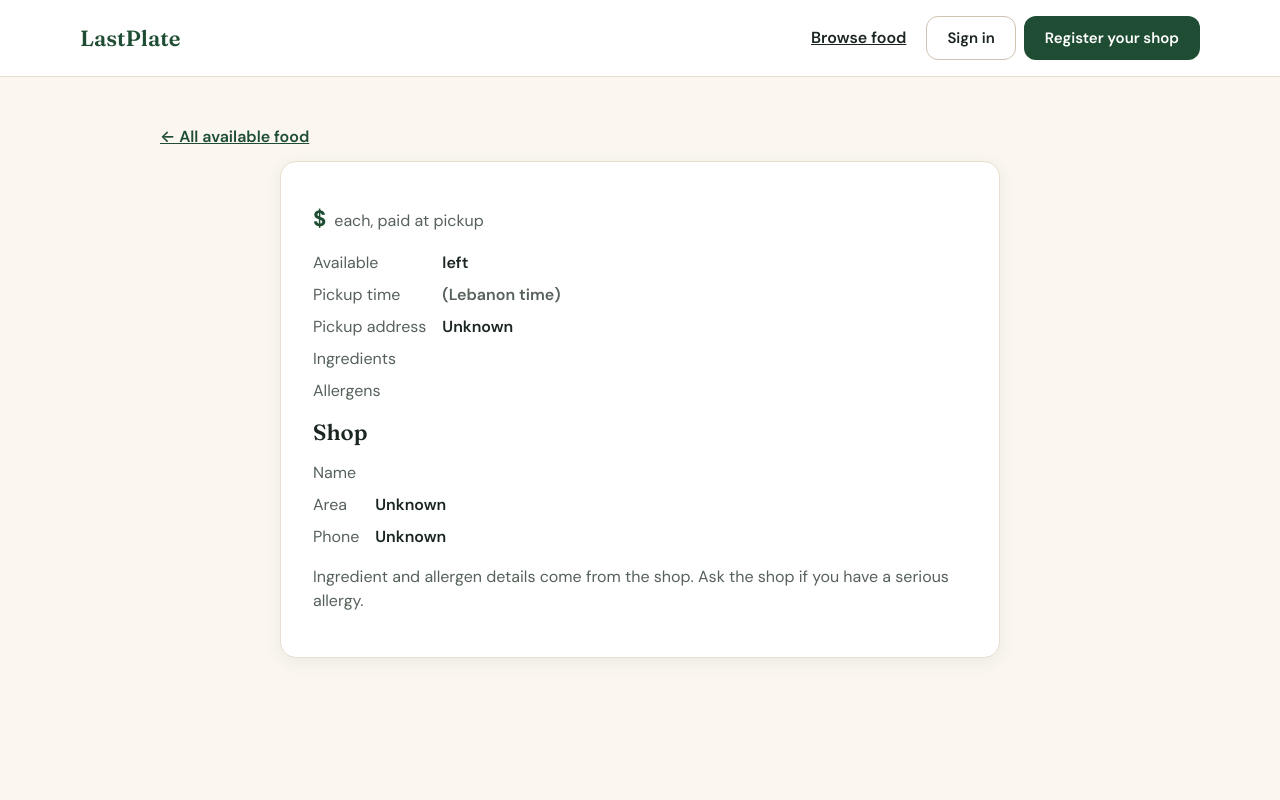
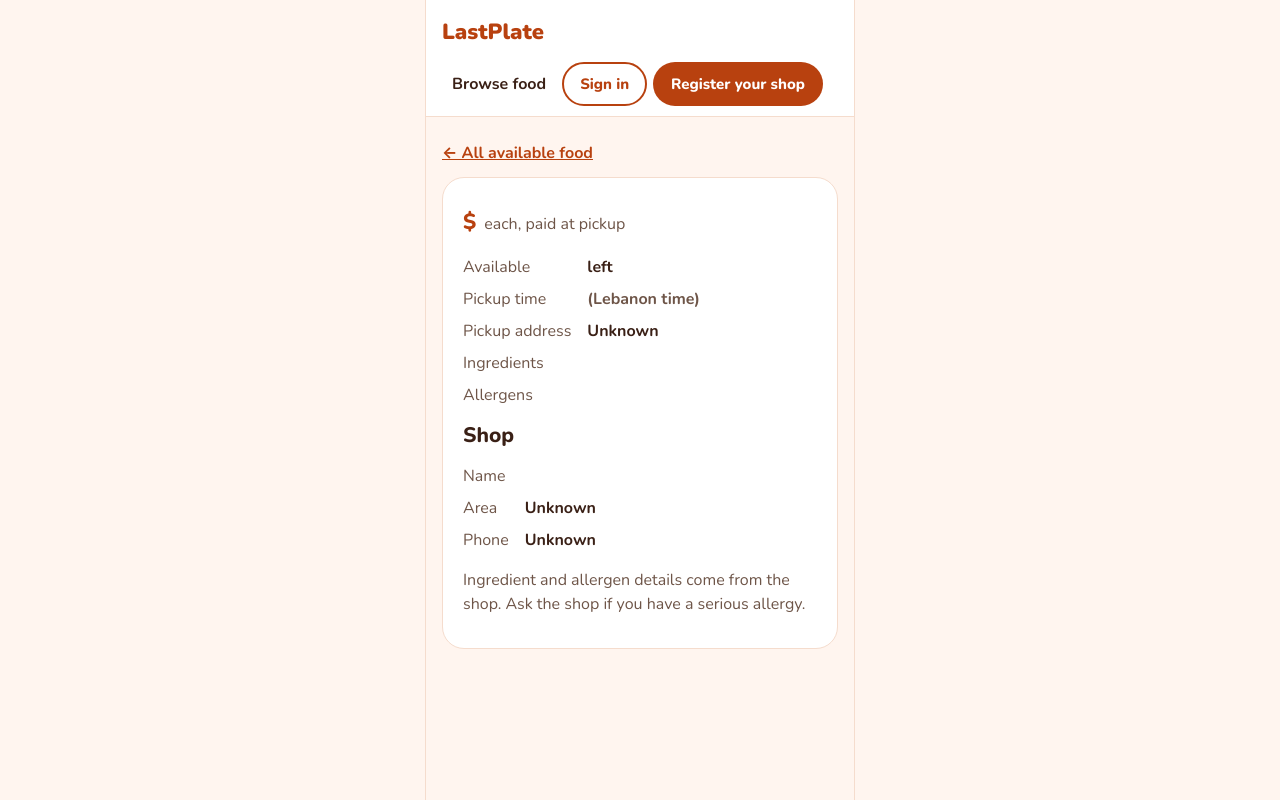
Before and after one commit to Alex-Dekermenjian/lastplate, a Django app: template web/frontend/templates/frontend/offer_detail.html in a window 1280 px wide. Run offline with Django 5.2, Linux system fonts and the light colour scheme; the template is opened without the code that fills it, so the values that code supplies are empty; parts of the project's set-up code (start-up, migrations or seed data) failed here and were passed over.

Commit message:
LP-61: switch LastPlate styles to the new Tangerine design

```diff
--- a/web/static/css/lastplate.css
+++ b/web/static/css/lastplate.css
@@ -1,111 +1,147 @@
-/* LastPlate tokens (from the LP-4 Figma foundations). */
+/* LastPlate "Tangerine" design (LP-61).
+   Contrast notes (WCAG AA, 4.5:1 for text):
+   - White on --btn is 5.7:1 and on --discount 4.8:1, so both may carry text.
+   - --accent is only 3.1:1 against white, so it is used for decoration
+     (indicators, borders), never for text. Focus rings use --btn instead. */
 :root {
-  --bg-canvas: #FBF7F0;
-  --bg-surface: #FFFFFF;
-  --bg-muted: #F3ECE1;
-  --bg-brand: #1F4D33;
-  --bg-brand-subtle: #E4EEE6;
-  --bg-accent: #F08A3C;
-  --bg-accent-subtle: #FDEBDC;
-  --bg-error-subtle: #FDECEC;
-  --text-primary: #1C2620;
-  --text-secondary: #56615A;
-  --text-brand: #1F4D33;
-  --text-accent-strong: #9A4612;
-  --text-error: #B42318;
-  --border: #E7DED0;
-  --border-strong: #CFC3B1;
-  --radius-md: 12px;
-  --radius-lg: 16px;
-  --font-heading: "Fraunces", Georgia, serif;
-  --font-body: "DM Sans", system-ui, -apple-system, "Segoe UI", sans-serif;
+  --accent: #F2652A;
+  --btn: #B8410F;
+  --btn-hover: #8F3209;
+  --tint: #FFEDE2;
+  --bg: #FFF5EF;
+  --border: #F5DCCD;
+  --input-border: #E9CDBB;
+  --text: #3A2016;
+  --text-2: #6E5548;
+  --discount: #DC2626;
+  --danger: #B42318;
+  --danger-tint: #FDECEC;
+  --surface: #FFFFFF;
+
+  --radius-input: 12px;
+  --radius-card: 22px;
+  --radius-pill: 999px;
+  --column-width: 430px;
+  --font: "Nunito", system-ui, -apple-system, "Segoe UI", sans-serif;
 }
 
 * { box-sizing: border-box; }
 body {
   margin: 0;
-  background: var(--bg-canvas);
-  color: var(--text-primary);
-  font: 16px/1.5 var(--font-body);
+  background: var(--bg);
+  color: var(--text);
+  font: 16px/1.5 var(--font);
 }
-a { color: var(--text-brand); font-weight: 600; }
-h1, h2 { font-family: var(--font-heading); font-weight: 600; line-height: 1.2; margin: 0 0 8px; }
-h1 { font-size: 30px; }
-h2 { font-size: 22px; }
+a { color: var(--btn); font-weight: 700; }
+a:hover { color: var(--btn-hover); }
+h1, h2 { font-family: var(--font); font-weight: 800; line-height: 1.2; margin: 0 0 8px; }
+h1 { font-size: 28px; }
+h2 { font-size: 21px; }
 p { margin: 0 0 12px; }
-.muted { color: var(--text-secondary); }
+.muted { color: var(--text-2); }
+:focus-visible { outline: 3px solid var(--btn); outline-offset: 2px; }
+
+/* Phone-width column: on a laptop the app sits in the middle like a phone. */
+.app-column {
+  display: flex; flex-direction: column;
+  width: 100%; max-width: var(--column-width); min-height: 100vh; margin: 0 auto;
+  background: var(--bg);
+}
+.page { flex: 1; width: 100%; padding: 24px 16px 32px; }
 
 /* Header */
 .site-header {
-  display: flex; align-items: center; justify-content: space-between; gap: 12px;
-  padding: 12px 16px; background: var(--bg-surface); border-bottom: 1px solid var(--border);
+  display: flex; align-items: center; justify-content: space-between; flex-wrap: wrap; gap: 8px;
+  padding: 10px 16px; background: var(--surface); border-bottom: 1px solid var(--border);
 }
-.logo { font: 600 22px/1 var(--font-heading); color: var(--text-brand); text-decoration: none; }
-.site-nav { display: flex; align-items: center; gap: 8px; flex-wrap: wrap; }
+.logo {
+  display: inline-flex; align-items: center; min-height: 44px;
+  font: 900 22px/1 var(--font); color: var(--btn); text-decoration: none;
+}
+.site-nav { display: flex; align-items: center; gap: 6px; flex-wrap: wrap; }
 .site-nav form { margin: 0; }
-.site-nav__link { padding: 8px 12px; font-weight: 600; color: var(--text-primary); }
+.site-nav__link {
+  display: inline-flex; align-items: center; min-height: 44px; padding: 8px 10px;
+  font-weight: 700; color: var(--text); text-decoration: none;
+}
+.site-nav .button { min-height: 44px; padding: 8px 16px; font-size: 15px; }
 
-/* Layout */
-.page { max-width: 1120px; margin: 0 auto; padding: 32px 16px 64px; }
+/* Restaurant pages use a dark header. */
+.header-restaurant { background: var(--text); color: #FFFFFF; border-bottom-color: var(--text); }
+.header-restaurant .logo,
+.header-restaurant .site-nav__link,
+.header-restaurant a { color: #FFFFFF; }
+
+/* Cards */
 .card {
-  max-width: 480px; margin: 0 auto; padding: 24px;
-  background: var(--bg-surface); border: 1px solid var(--border); border-radius: var(--radius-lg);
-  box-shadow: 0 4px 16px rgba(31, 61, 43, 0.08);
+  width: 100%; margin: 0 auto; padding: 20px;
+  background: var(--surface); border: 1px solid var(--border); border-radius: var(--radius-card);
 }
-.card--wide { max-width: 720px; }
+.card--wide { max-width: 100%; }
 
 /* Forms */
 .field { margin-bottom: 16px; }
-.field label { display: block; font-weight: 600; margin-bottom: 6px; }
-.field input {
+.field label, .offer-form label { display: block; font-weight: 700; margin-bottom: 6px; }
+.field input,
+.offer-form input:not([type="file"]),
+.offer-form textarea {
   width: 100%; min-height: 48px; padding: 12px 14px;
-  font: inherit; color: var(--text-primary);
-  background: var(--bg-surface); border: 1px solid var(--border-strong); border-radius: var(--radius-md);
+  font: inherit; color: var(--text);
+  background: var(--surface); border: 1px solid var(--input-border); border-radius: var(--radius-input);
 }
-.field input:focus { outline: 3px solid var(--bg-accent); outline-offset: 1px; border-color: var(--bg-brand); }
-.field--error input { border: 2px solid var(--text-error); }
-.offer-form label { display: block; font-weight: 600; margin-bottom: 6px; }
-.offer-form input:not([type="file"]), .offer-form textarea {
-  width: 100%; min-height: 48px; padding: 12px 14px;
-  font: inherit; color: var(--text-primary);
-  background: var(--bg-surface); border: 1px solid var(--border-strong); border-radius: var(--radius-md);
-}
-.offer-form input:focus, .offer-form textarea:focus { outline: 3px solid var(--bg-accent); outline-offset: 1px; border-color: var(--bg-brand); }
+.field input:focus,
+.offer-form input:focus,
+.offer-form textarea:focus { outline: 3px solid var(--btn); outline-offset: 1px; border-color: var(--btn); }
+.field--error input { border: 2px solid var(--danger); }
 .offer-form h2 { margin-top: 24px; }
-.dev-status { margin-top: 32px; color: var(--text-secondary); }
-.dev-status summary { cursor: pointer; }
-.help { font-size: 14px; color: var(--text-secondary); margin: 0 0 6px; }
-.field-error { font-size: 14px; color: var(--text-error); margin: 6px 0 0; font-weight: 600; }
+.help { font-size: 14px; color: var(--text-2); margin: 0 0 6px; }
+.field-error { font-size: 14px; color: var(--danger); margin: 6px 0 0; font-weight: 700; }
+.dev-status { margin-top: 32px; color: var(--text-2); }
+.dev-status summary { cursor: pointer; min-height: 44px; display: flex; align-items: center; }
 
-/* Buttons */
+/* Buttons: pills */
 .button {
   display: inline-flex; align-items: center; justify-content: center;
-  min-height: 44px; padding: 10px 20px; border-radius: var(--radius-md);
-  font: 600 15px/1.2 var(--font-body); text-decoration: none; cursor: pointer;
-  border: 1px solid transparent;
+  min-height: 52px; padding: 12px 24px; border-radius: var(--radius-pill);
+  font: 800 16px/1.2 var(--font); text-decoration: none; cursor: pointer;
+  border: 2px solid transparent;
 }
-.button--primary { background: var(--bg-brand); color: #FFFFFF; }
-.button--secondary { background: var(--bg-surface); color: var(--text-primary); border-color: var(--border-strong); }
+.button--primary { background: var(--btn); color: #FFFFFF; }
+.button--primary:hover { background: var(--btn-hover); color: #FFFFFF; }
+.button--secondary { background: var(--surface); color: var(--btn); border-color: var(--btn); }
+.button--secondary:hover { background: var(--tint); color: var(--btn-hover); border-color: var(--btn-hover); }
 .button--block { width: 100%; }
 
 /* Messages */
-.notice { padding: 12px 16px; border-radius: var(--radius-md); margin: 0 0 16px; }
-.notice--info, .notice--success { background: var(--bg-brand-subtle); }
-.notice--warning { background: var(--bg-accent-subtle); color: var(--text-accent-strong); }
-.notice--error { background: var(--bg-error-subtle); color: var(--text-error); font-weight: 600; }
-.messages { max-width: 720px; margin: 0 auto 16px; padding: 0; list-style: none; }
+.notice { padding: 12px 16px; border-radius: var(--radius-input); margin: 0 0 16px; }
+.notice--info, .notice--success { background: var(--tint); color: var(--text); }
+.notice--warning { background: var(--tint); color: var(--text); border-left: 4px solid var(--accent); }
+.notice--error { background: var(--danger-tint); color: var(--danger); font-weight: 700; }
+.messages { width: 100%; margin: 0 auto 16px; padding: 0; list-style: none; }
 
-/* Status */
+/* Status pills */
 .status {
-  display: inline-block; padding: 4px 12px; border-radius: 999px;
-  font-size: 14px; font-weight: 600;
+  display: inline-block; padding: 4px 12px; border-radius: var(--radius-pill);
+  font-size: 14px; font-weight: 700;
 }
-.status--PENDING { background: var(--bg-accent-subtle); color: var(--text-accent-strong); }
-.status--APPROVED { background: var(--bg-brand-subtle); color: var(--text-brand); }
-.status--REJECTED { background: var(--bg-error-subtle); color: var(--text-error); }
+.status--PENDING { background: var(--tint); color: var(--btn); }
+.status--APPROVED { background: var(--tint); color: var(--text); }
+.status--REJECTED { background: var(--danger-tint); color: var(--danger); }
 .details { display: grid; grid-template-columns: max-content 1fr; gap: 8px 16px; margin: 16px 0; }
-.details dt { color: var(--text-secondary); }
-.details dd { margin: 0; font-weight: 600; }
+.details dt { color: var(--text-2); }
+.details dd { margin: 0; font-weight: 700; }
+
+/* Badges and prices */
+.badge {
+  display: inline-flex; align-items: center; padding: 4px 12px; border-radius: var(--radius-pill);
+  background: var(--tint); color: var(--btn); font-size: 14px; font-weight: 700;
+}
+.price-old { color: var(--text-2); text-decoration: line-through; }
+.price-new { color: var(--btn); font-size: 22px; font-weight: 800; }
+.discount-badge {
+  display: inline-flex; align-items: center; padding: 2px 10px; border-radius: var(--radius-pill);
+  background: var(--discount); color: #FFFFFF; font-size: 14px; font-weight: 800;
+}
 
 /* LP-13: Public offer browsing */
 .visually-hidden {
@@ -113,36 +149,53 @@ p { margin: 0 0 12px; }
   overflow: hidden; clip: rect(0, 0, 0, 0); white-space: nowrap; border: 0;
 }
 .offer-grid {
-  display: grid; grid-template-columns: repeat(auto-fill, minmax(260px, 1fr)); gap: 20px;
+  display: grid; grid-template-columns: 1fr; gap: 16px;
   margin: 24px 0 0; padding: 0; list-style: none;
 }
 .offer-card {
   display: flex; flex-direction: column; overflow: hidden;
-  background: var(--bg-surface); border: 1px solid var(--border); border-radius: var(--radius-lg);
-  box-shadow: 0 4px 16px rgba(31, 61, 43, 0.08);
+  background: var(--surface); border: 1px solid var(--border); border-radius: var(--radius-card);
 }
 .offer-card__photo { width: 100%; height: 180px; object-fit: cover; display: block; }
 .offer-card__photo--empty {
   display: flex; align-items: center; justify-content: center;
-  background: var(--bg-muted); color: var(--text-secondary);
+  background: var(--tint); color: var(--text-2);
 }
 .offer-card__body { display: flex; flex-direction: column; flex: 1; padding: 16px; }
 .offer-card__body .button { margin-top: auto; }
 .offer-card__title { font-size: 20px; margin-bottom: 4px; }
-.offer-card__title a { color: var(--text-primary); text-decoration: none; }
+.offer-card__title a { color: var(--text); text-decoration: none; }
 .offer-card__title a:hover { text-decoration: underline; }
 .offer-facts { display: grid; grid-template-columns: max-content 1fr; gap: 4px 12px; margin: 0 0 16px; font-size: 15px; }
-.offer-facts dt { color: var(--text-secondary); }
+.offer-facts dt { color: var(--text-2); }
 .offer-facts dd { margin: 0; }
 .price { display: flex; align-items: baseline; flex-wrap: wrap; gap: 8px; }
-.price__now { font-size: 22px; font-weight: 700; color: var(--text-brand); }
-.price__was { color: var(--text-secondary); }
-.offer-detail__photo { width: 100%; max-height: 360px; object-fit: cover; border-radius: var(--radius-md); margin-bottom: 16px; }
+.price__now { font-size: 22px; font-weight: 800; color: var(--btn); }
+.price__was { color: var(--text-2); }
+.offer-detail__photo { width: 100%; max-height: 360px; object-fit: cover; border-radius: var(--radius-input); margin-bottom: 16px; }
 .offer-detail .details dd { overflow-wrap: anywhere; }
 
-@media (min-width: 768px) {
-  .site-header { padding: 16px 80px; }
-  .page { padding: 48px 80px 80px; }
-  .card { padding: 32px; }
-  h1 { font-size: 36px; }
+/* Bottom bars: stick to the bottom of the phone column. */
+.bottom-bar-customer,
+.bottom-bar-restaurant {
+  position: sticky; bottom: 0; z-index: 10;
+  display: grid; grid-auto-flow: column; grid-auto-columns: 1fr;
+  padding: 0 8px env(safe-area-inset-bottom, 0px);
 }
+.bottom-bar-customer { background: var(--surface); border-top: 1px solid var(--border); }
+.bottom-bar-restaurant { background: var(--text); }
+.bottom-bar-customer a,
+.bottom-bar-restaurant a {
+  display: flex; flex-direction: column; align-items: center; justify-content: center;
+  min-height: 56px; padding: 6px 4px; border-top: 3px solid transparent;
+  font-size: 13px; font-weight: 700; text-decoration: none;
+}
+.bottom-bar-customer a { color: var(--text-2); }
+.bottom-bar-restaurant a { color: var(--tint); }
+.bottom-bar-customer a[aria-current="page"] { color: var(--btn); border-top-color: var(--accent); }
+.bottom-bar-restaurant a[aria-current="page"] { color: #FFFFFF; border-top-color: var(--accent); }
+
+/* Wider screens: frame the column so it reads as a phone. */
+@media (min-width: 431px) {
+  .app-column { border-left: 1px solid var(--border); border-right: 1px solid var(--border); }
+}
--- a/web/templates/base.html
+++ b/web/templates/base.html
@@ -2,15 +2,16 @@
 <html lang="en">
 <head>
   <meta charset="utf-8">
-  <meta name="viewport" content="width=device-width, initial-scale=1">
+  <meta name="viewport" content="width=device-width, initial-scale=1, viewport-fit=cover">
   <title>{% block title %}LastPlate{% endblock %}</title>
   <link rel="preconnect" href="https://fonts.googleapis.com">
   <link rel="preconnect" href="https://fonts.gstatic.com" crossorigin>
-  <link rel="stylesheet" href="https://fonts.googleapis.com/css2?family=DM+Sans:wght@400;600;700&family=Fraunces:opsz,wght@9..144,600&display=swap">
+  <link rel="stylesheet" href="https://fonts.googleapis.com/css2?family=Nunito:wght@400..900&display=swap">
   <link rel="stylesheet" href="{% static 'css/lastplate.css' %}">
 </head>
 <body>
-  <header class="site-header">
+  <div class="app-column">
+    <header class="site-header {% block header_class %}{% endblock %}">
       <a class="logo" href="{% url 'home' %}">LastPlate</a>
       <nav class="site-nav" aria-label="Main">
         <a class="site-nav__link" href="{% url 'browse-offers' %}">Browse food</a>
@@ -36,5 +37,7 @@
       {% endif %}
       {% block content %}{% endblock %}
     </main>
+    {% block bottom_bar %}{% endblock %}
+  </div>
 </body>
 </html>
```
Lines whose indentation alone changed are shown as unchanged.
